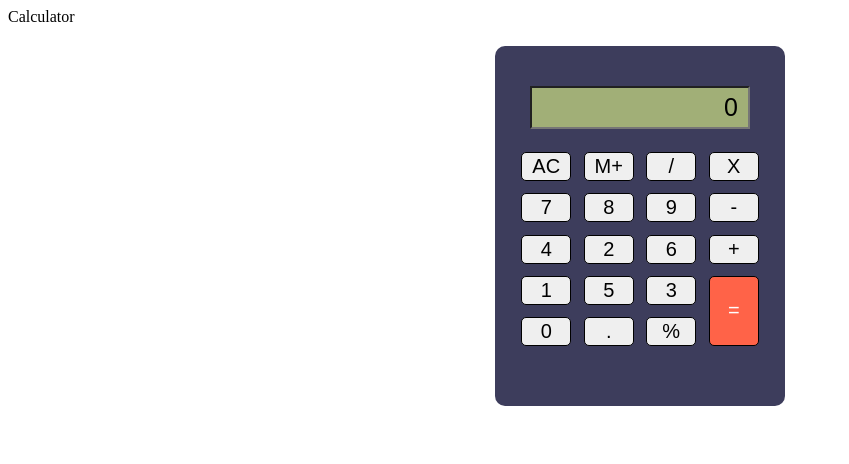
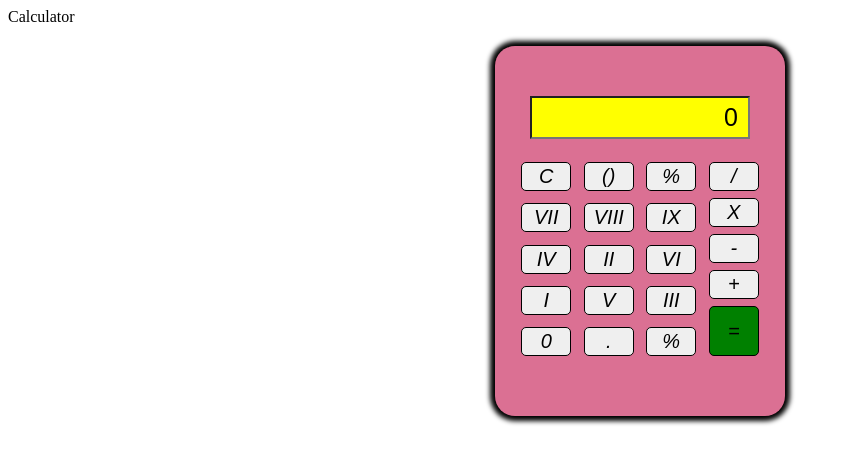
Before and after one commit to matesakshi754/calculator, a plain HTML site: page index.html in a window 1280 px wide. Shown: the whole page, without its empty margins (0-849 px from the left). Drawn offline with Linux system fonts and the light colour scheme.

Commit message:
numering change

```diff
--- a/index.html
+++ b/index.html
@@ -5,14 +5,16 @@
             .calculator{
                 height: 300px;
                 width: 250px;
-                background-color: #3D3D5C;
+                background-color: palevioletred;
                 margin: 20px auto;
-                border-radius: 10px;
+                border-radius: 20px;
                 padding: 20px;
-                padding-top: 40px;
+                padding-top: 50px;
+                box-shadow: 0 0 5px 5px black;
+
             }
             .screen{
-                background-color: #a1af77;
+                background-color: yellow;
                 text-align: right;
                 width: 220px;
                 display: block;
@@ -39,12 +41,13 @@
                 border: 1px solid black;
                 border-radius: 5px;
                 cursor: pointer;
+                font-style: italic;
 
             }
             .btn1{
-                background-color: #FF6348;
-                height: 70px;
-                color: white;
+                background-color:green ;
+                height: 50px;
+                color: ;
             }
         </style>
     </head>
@@ -52,24 +55,29 @@
         <div class="Calculator">
         <input type="text" value="0" class="screen"/>
         <div class="buttons">
-            <button class="btn">AC</button>
-            <button class="btn">7</button>
-            <button class="btn">4</button>
-            <button class="btn">1</button>
+
+            <button class="btn">C</button>
+            <button class="btn">VII</button>
+            <button class="btn">IV</button>
+            <button class="btn">I</button>
             <button class="btn">0</button>
 
-            <button class="btn">M+</button>
-            <button class="btn">8</button>
-            <button class="btn">2</button>
-            <button class="btn">5</button>
+
+            <button class="btn">()</button>
+            <button class="btn">VIII</button>
+            <button class="btn">II</button>
+            <button class="btn">V</button>
             <button class="btn">.</button>
 
-            <button class="btn">/</button>
-            <button class="btn">9</button>
-            <button class="btn">6</button>
-            <button class="btn">3</button>
+
+            <button class="btn">%</button>
+            <button class="btn">IX</button>
+            <button class="btn">VI</button>
+            <button class="btn">III</button>
             <button class="btn">%</button>
 
+
+            <button class="btn">/</button>
             <button class="btn">X</button>
             <button class="btn">-</button>
             <button class="btn">+</button>
```
